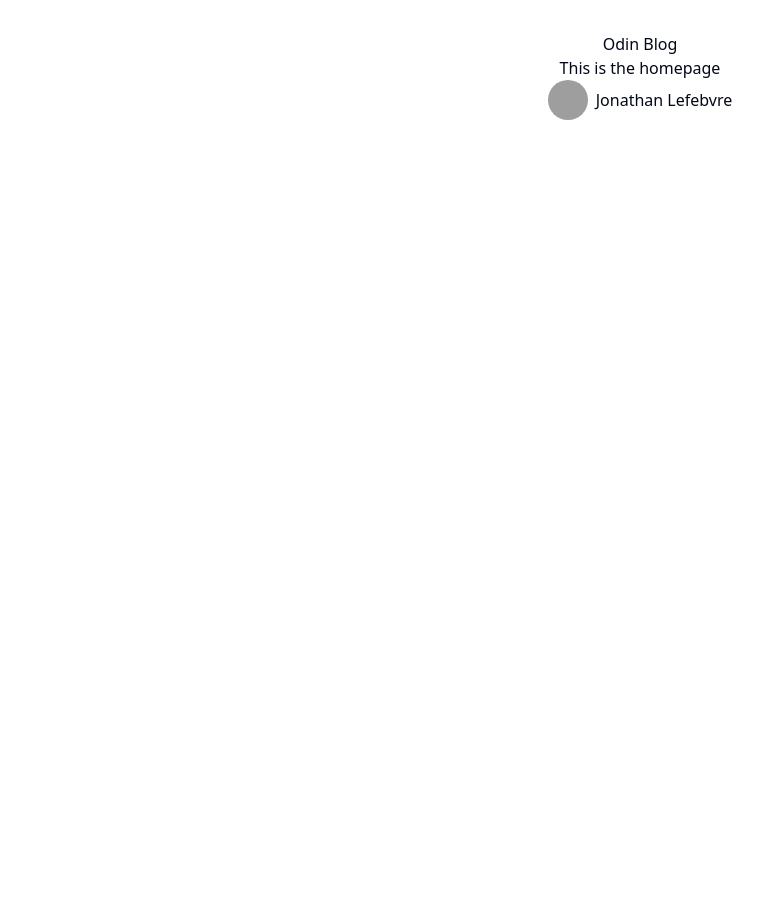
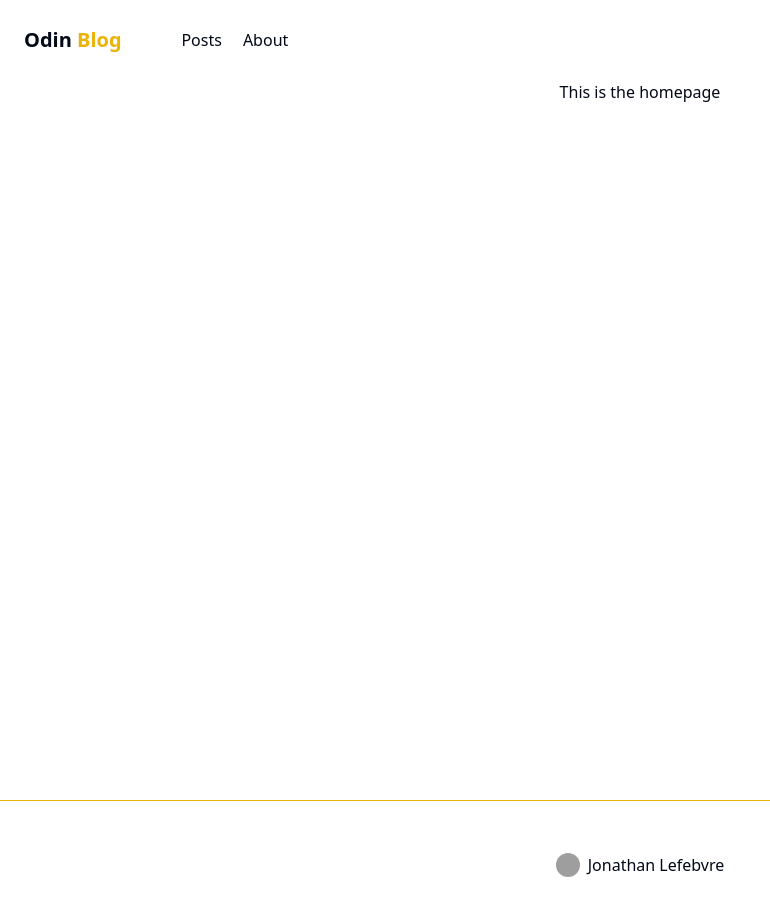
Before and after one commit to lj140542/odin-blog-website, a React (Vite) app: page / in a window 1280 px wide. Shown: the top 916 px of the page, without its empty margins (0-770 px from the left). Before the commit the page ends 800 px from the top, so only its background shows below. Built offline with nearby package versions, Linux system fonts and the light colour scheme; grey boxes are pictures that could not be loaded.

Commit message:
Implements the header and footer

```diff
--- a/src/App.css
+++ /dev/null
@@ -1,45 +0,0 @@
-#root {
-  max-width: 1280px;
-  margin: 0 auto;
-  padding: 2rem;
-  text-align: center;
-}
-
-.logo {
-  height: 6em;
-  padding: 1.5em;
-  will-change: filter;
-  transition: filter 300ms;
-}
-
-.logo:hover {
-  filter: drop-shadow(0 0 2em #646cffaa);
-}
-
-.logo.react:hover {
-  filter: drop-shadow(0 0 2em #61dafbaa);
-}
-
-@keyframes logo-spin {
-  from {
-    transform: rotate(0deg);
-  }
-
-  to {
-    transform: rotate(360deg);
-  }
-}
-
-@media (prefers-reduced-motion: no-preference) {
-  a:nth-of-type(2) .logo {
-    animation: logo-spin infinite 20s linear;
-  }
-}
-
-.card {
-  padding: 2em;
-}
-
-.read-the-docs {
-  color: #888;
-}
--- a/src/App.tsx
+++ b/src/App.tsx
@@ -1,25 +1,15 @@
-import './App.css'
 import { Outlet } from 'react-router'
-import { Avatar, AvatarImage, AvatarFallback } from './components/ui/avatar'
+import Header from './components/Header'
+import Footer from './components/Footer'
 
 function App() {
   return (
     <>
-      <header>
-        <h1>Odin Blog</h1>
-      </header>
-
-      <Outlet />
-
-      <footer className="flex items-center justify-center">
-        <a className="inline-flex items-center gap-2" href="https://github.com/lj140542/odin-blog-website">
-          <Avatar>
-            <AvatarImage src='https://github.com/github.png'></AvatarImage>
-            <AvatarFallback>GH</AvatarFallback>
-          </Avatar>
-          Jonathan Lefebvre
-        </a>
-      </footer>
+      <Header />
+      <main>
+        <Outlet />
+      </main>
+      <Footer />
     </>
   )
 }
--- /dev/null
+++ b/src/components/Footer.tsx
@@ -0,0 +1,17 @@
+import { Avatar, AvatarImage, AvatarFallback } from './ui/avatar'
+
+function Footer() {
+  return (
+    <footer className="flex items-center justify-center h-32 border-t border-t-yellow-500">
+      <a className="inline-flex items-center gap-2" href="https://github.com/lj140542/odin-blog-website">
+        <Avatar className='w-6 h-6'>
+          <AvatarImage src='https://github.com/github.png'></AvatarImage>
+          <AvatarFallback>GH</AvatarFallback>
+        </Avatar>
+        Jonathan Lefebvre
+      </a>
+    </footer>
+  )
+}
+
+export default Footer;
--- /dev/null
+++ b/src/components/Header.tsx
@@ -0,0 +1,16 @@
+import { NavLink, Link } from "react-router-dom"
+
+function Header() {
+  return (
+    <header className="w-[100%] h-20 py-4 px-6 flex gap-6 min-[320px]:gap-12">
+      <Link to="/" className="flex items-center font-bold text-xl cursor-pointer">
+        <h1>Odin<span className=" text-yellow-500">&nbsp;Blog</span></h1>
+      </Link>
+      <nav className="flex-1 flex items-center flex-nowrap">
+        <NavLink to="/posts" className="nav-option">Posts</NavLink>
+        <NavLink to="/about" className="nav-option">About</NavLink>
+      </nav>
+    </header >
+  )
+}
+export default Header
--- a/src/index.css
+++ b/src/index.css
@@ -74,4 +74,48 @@
   body {
     @apply bg-background text-foreground;
   }
+
+  main {
+    min-height: calc(100vh - 80px);
+  }
+
+  #root {
+    max-width: 1400px;
+    margin: 0 auto;
+    text-align: center;
+  }
+
+  .nav-option {
+    position: relative;
+    display: flex;
+    align-items: center;
+    justify-content: center;
+    min-width: 64px;
+    padding: 6px 8px;
+    border-radius: 4px;
+    cursor: pointer;
+    user-select: none;
+    transition: 350ms;
+  }
+
+  .nav-option:hover {
+    background-color: rgb(83 0 102 / 0.04);
+  }
+
+  .nav-option::after {
+    content: '';
+    position: absolute;
+    bottom: 1px;
+    left: 0px;
+    width: 0px;
+    border-bottom: 1px solid #eab308;
+    transition: 350ms;
+    transform: scale(0);
+    transform-origin: left;
+  }
+
+  .nav-option.active::after {
+    transform: scale(1);
+    width: 100%;
+  }
 }
--- a/src/main.tsx
+++ b/src/main.tsx
@@ -21,11 +21,11 @@ const router = createBrowserRouter([
         element: <Home />
       },
       {
-        path: "/Posts",
+        path: "/posts",
         element: <PostsList />
       },
       {
-        path: "/Posts/:postid",
+        path: "/posts/:postid",
         element: <Post />
       },
       {
```
